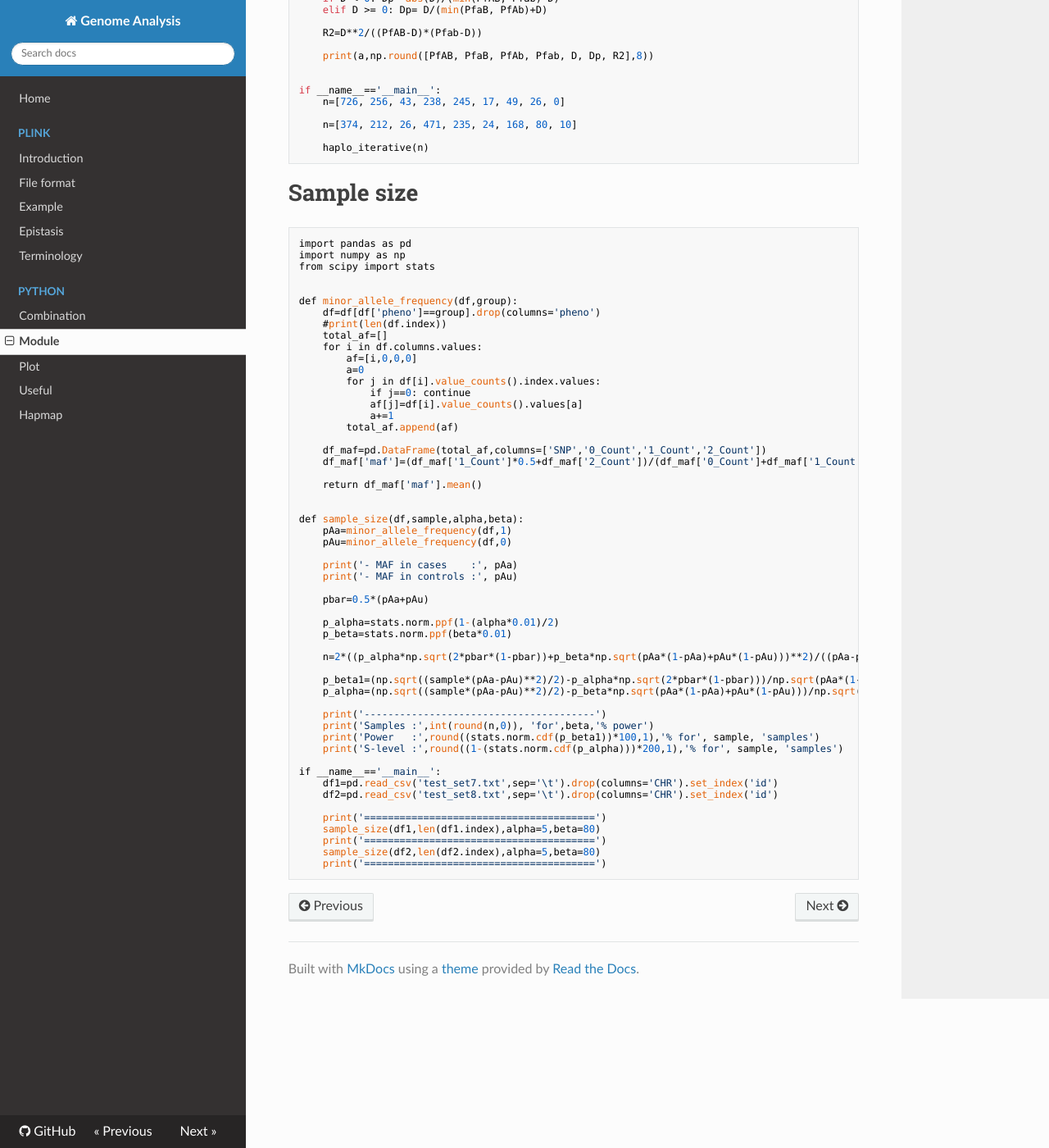
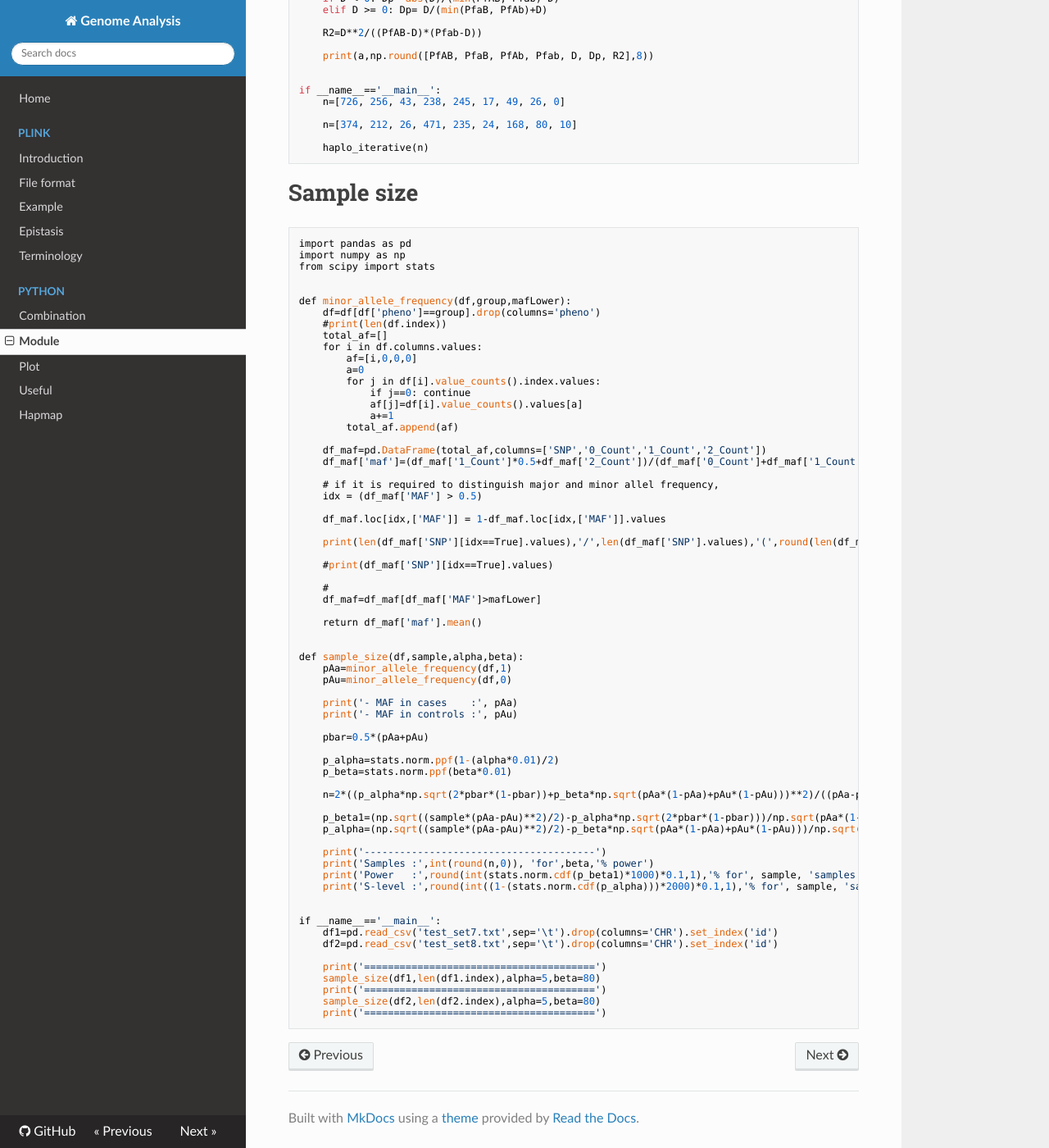
Before and after one commit to WonyoungCho/plink, an MkDocs documentation site: the page built from docs/python_module.md, in a window 1280 px wide and 1400 px high, scrolled down 2033 px. Shown: the whole window at 82% size. Built offline with MkDocs 1.6.1, drawn with Linux system fonts in a browser that asks for light colours; nearby versions of some CDN libraries; old or Windows-style settings are respelled for this version of MkDocs.

Commit message:
Update python_module.md

```diff
--- a/docs/python_module.md
+++ b/docs/python_module.md
@@ -134,7 +134,7 @@ import numpy as np
 from scipy import stats
 
 
-def minor_allele_frequency(df,group):
+def minor_allele_frequency(df,group,mafLower):
     df=df[df['pheno']==group].drop(columns='pheno')
     #print(len(df.index))
     total_af=[]
@@ -149,6 +149,18 @@ def minor_allele_frequency(df,group):
 
     df_maf=pd.DataFrame(total_af,columns=['SNP','0_Count','1_Count','2_Count'])
     df_maf['maf']=(df_maf['1_Count']*0.5+df_maf['2_Count'])/(df_maf['0_Count']+df_maf['1_Count']+df_maf['2_Count'])
+
+    # if it is required to distinguish major and minor allel frequency,
+    idx = (df_maf['MAF'] > 0.5)
+
+    df_maf.loc[idx,['MAF']] = 1-df_maf.loc[idx,['MAF']].values
+
+    print(len(df_maf['SNP'][idx==True].values),'/',len(df_maf['SNP'].values),'(',round(len(df_maf['SNP'][idx==True].values)/len(df_maf['SNP'].values)*100,2),'% )')
+
+    #print(df_maf['SNP'][idx==True].values)
+
+    #
+    df_maf=df_maf[df_maf['MAF']>mafLower]
 
     return df_maf['maf'].mean()
 
@@ -172,8 +184,9 @@ def sample_size(df,sample,alpha,beta):
 
     print('---------------------------------------')
     print('Samples :',int(round(n,0)), 'for',beta,'% power')
-    print('Power   :',round((stats.norm.cdf(p_beta1))*100,1),'% for', sample, 'samples')
-    print('S-level :',round((1-(stats.norm.cdf(p_alpha)))*200,1),'% for', sample, 'samples')
+    print('Power   :',round(int(stats.norm.cdf(p_beta1)*1000)*0.1,1),'% for', sample, 'samples')
+    print('S-level :',round(int((1-(stats.norm.cdf(p_alpha)))*2000)*0.1,1),'% for', sample, 'samples')
+
 
 if __name__=='__main__':
     df1=pd.read_csv('test_set7.txt',sep='\t').drop(columns='CHR').set_index('id')
```
